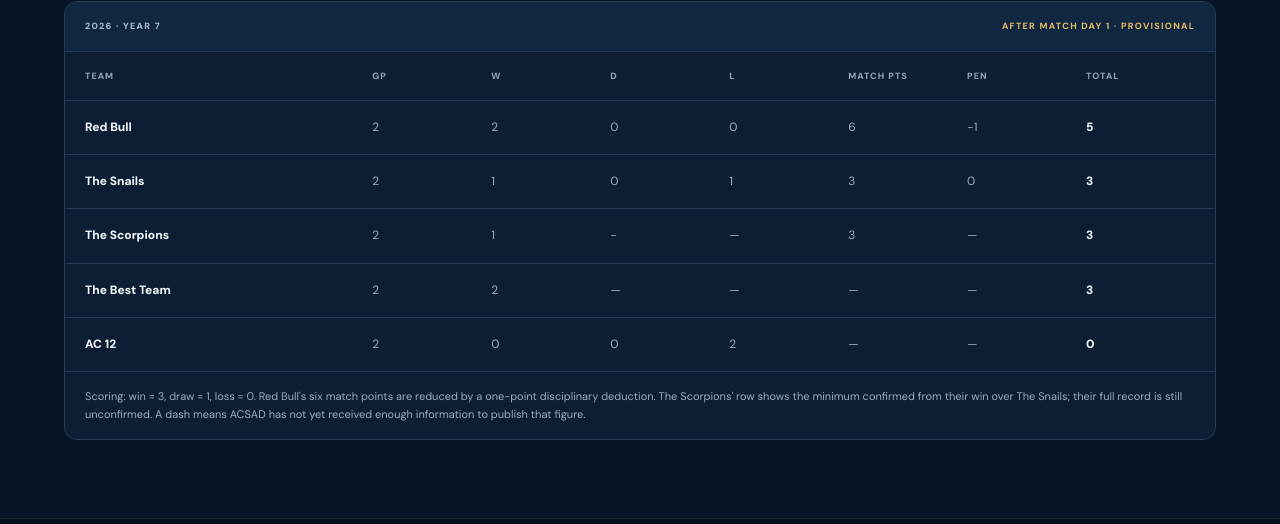
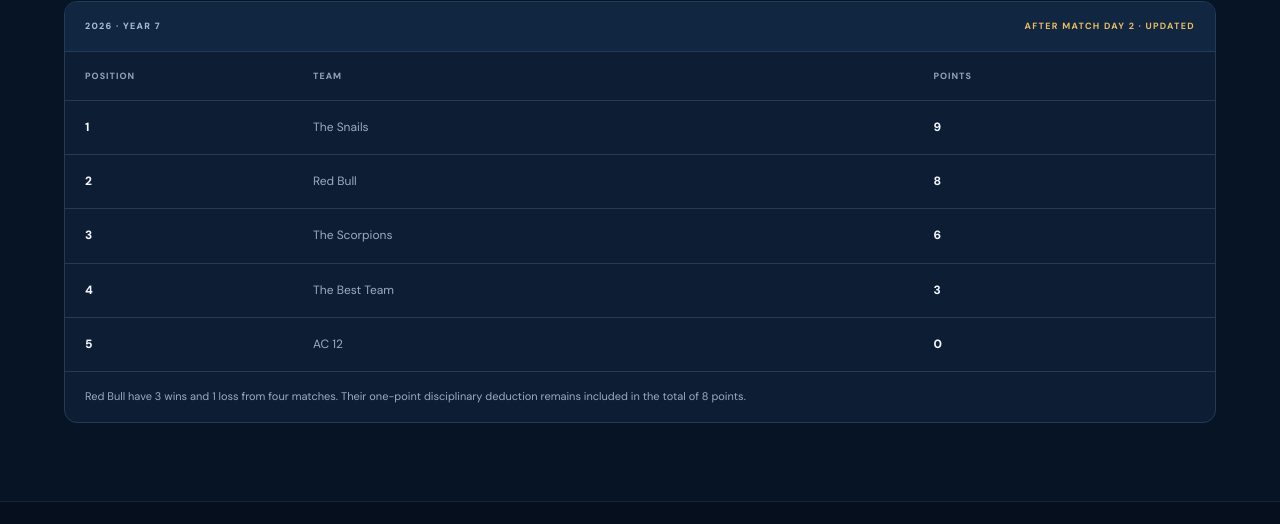
Before and after one commit to Player-Pro/ACSAD, a plain HTML site: page competition-ladder.html in a window 1280 px wide. Shown: the part 205-729 px from the top of the page. Drawn offline with Linux system fonts and the light colour scheme.

Commit message:
Update SEPEP ladder after Match Day 2

```diff
--- a/competition-ladder.html
+++ b/competition-ladder.html
@@ -5,20 +5,20 @@
 <header class="competition-header"><a class="competition-brand" href="index.html"><img src="logo.svg" alt="ACSAD logo"><span><strong>ACSAD<span>.</span></strong><small>COMPETITION EDITION</small></span></a><nav aria-label="Competition navigation"><a href="index.html">Home</a><a href="news.html">News</a><a href="competition-fixtures.html">Fixtures</a><a href="competition-results.html">Results</a><a href="competition-ladder.html">Ladder</a><a href="gaming.html">Gaming</a><a href="school-countdown.html">School Countdown</a><a class="competition-admin" href="admin.html">Admin ↗</a></nav></header>
 <main class="competition-main">
 <section class="competition-section">
-<div class="competition-section-heading"><div><span class="competition-label">THE RACE FOR THE FINAL</span><h2>Competition ladder.</h2></div><p>Match Day 1 · Friday 13 November 2026. This is a provisional snapshot using confirmed records only; unconfirmed results are left blank rather than guessed.</p></div>
+<div class="competition-section-heading"><div><span class="competition-label">THE RACE FOR THE FINAL</span><h2>Competition ladder.</h2></div><p>Updated after Match Day 2 · Wednesday 18 November 2026. Points are based on the confirmed standings.</p></div>
 <div class="competition-ladder-placeholder">
-<div class="competition-ladder-top"><span>2026 · YEAR 7</span><strong>AFTER MATCH DAY 1 · PROVISIONAL</strong></div>
+<div class="competition-ladder-top"><span>2026 · YEAR 7</span><strong>AFTER MATCH DAY 2 · UPDATED</strong></div>
 <div class="competition-ladder-table ladder-five-team">
-<div class="competition-ladder-row competition-ladder-head"><span>TEAM</span><span>GP</span><span>W</span><span>D</span><span>L</span><span>MATCH PTS</span><span>PEN</span><span>TOTAL</span></div>
-<div class="competition-ladder-row"><strong>Red Bull</strong><span>2</span><span>2</span><span>0</span><span>0</span><span>6</span><span>−1</span><strong>5</strong></div>
-<div class="competition-ladder-row"><strong>The Snails</strong><span>2</span><span>1</span><span>0</span><span>1</span><span>3</span><span>0</span><strong>3</strong></div>
-<div class="competition-ladder-row"><strong>The Scorpions</strong><span>2</span><span>1</span><span>-</span><span>—</span><span>3</span><span>—</span><strong>3</strong></div>
-<div class="competition-ladder-row"><strong>The Best Team</strong><span>2</span><span>2</span><span>—</span><span>—</span><span>—</span><span>—</span><strong>3</strong></div>
-<div class="competition-ladder-row"><strong>AC 12</strong><span>2</span><span>0</span><span>0</span><span>2</span><span>—</span><span>—</span><strong>0</strong></div>
+<div class="competition-ladder-row competition-ladder-head"><span>POSITION</span><span>TEAM</span><span>POINTS</span></div>
+<div class="competition-ladder-row"><strong>1</strong><span>The Snails</span><strong>9</strong></div>
+<div class="competition-ladder-row"><strong>2</strong><span>Red Bull</span><strong>8</strong></div>
+<div class="competition-ladder-row"><strong>3</strong><span>The Scorpions</span><strong>6</strong></div>
+<div class="competition-ladder-row"><strong>4</strong><span>The Best Team</span><strong>3</strong></div>
+<div class="competition-ladder-row"><strong>5</strong><span>AC 12</span><strong>0</strong></div>
 </div>
-<p class="competition-ladder-note">Scoring: win = 3, draw = 1, loss = 0. Red Bull's six match points are reduced by a one-point disciplinary deduction. The Scorpions' row shows the minimum confirmed from their win over The Snails; their full record is still unconfirmed. A dash means ACSAD has not yet received enough information to publish that figure.</p>
+<p class="competition-ladder-note">Red Bull have 3 wins and 1 loss from four matches. Their one-point disciplinary deduction remains included in the total of 8 points.</p>
 
 </div></section></main>
 <footer class="competition-footer"><a href="index.html"><img src="logo.svg" alt="ACSAD"></a><div><strong>ACSAD<span>.</span> COMPETITION EDITION</strong><small>Alkimos College Sports & Athletics Digital</small></div><a href="admin.html">ADMIN ACCESS ↗</a></footer>
-<style>.ladder-five-team{overflow-x:auto}.ladder-five-team .competition-ladder-row{grid-template-columns:minmax(145px,1.4fr) repeat(7,minmax(48px,.55fr));min-width:700px}.ladder-five-team .competition-ladder-head{font-size:9px}.ladder-five-team .competition-ladder-row strong{color:var(--c-text,#fff);font-weight:800}</style>
+<style>.ladder-five-team{overflow-x:auto}.ladder-five-team .competition-ladder-row{grid-template-columns:minmax(90px,.5fr) minmax(145px,1.4fr) minmax(70px,.6fr);min-width:360px}.ladder-five-team .competition-ladder-head{font-size:9px}.ladder-five-team .competition-ladder-row strong{color:var(--c-text,#fff);font-weight:800}</style>
 </body></html>
```
